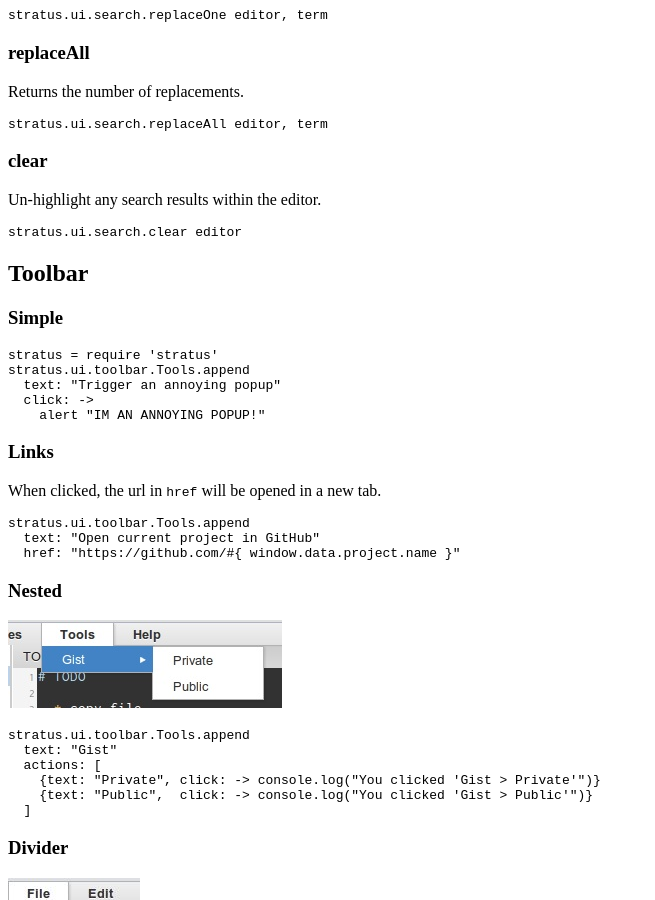
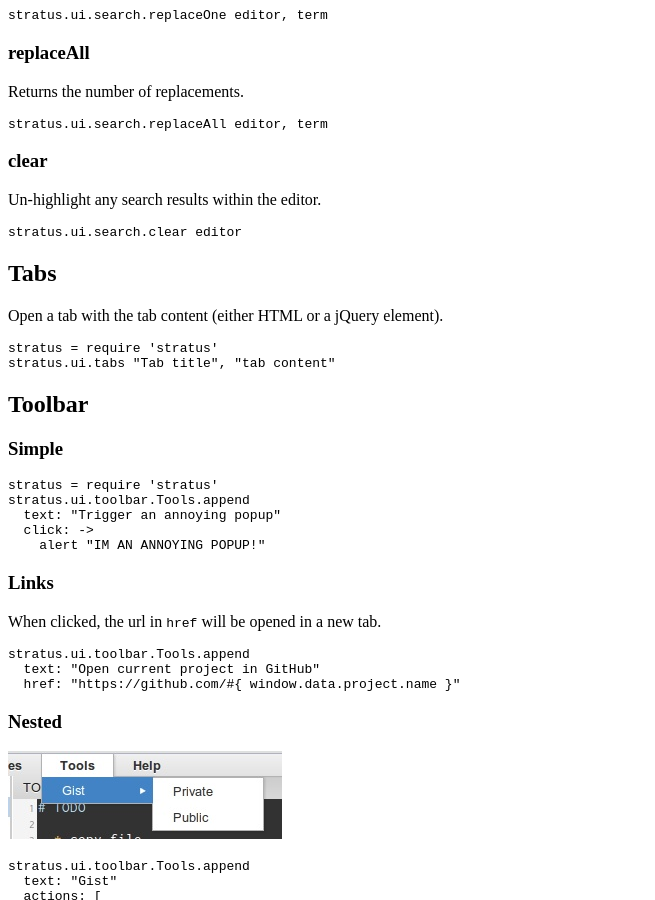
Before and after one commit to stratuseditor/stratuseditor.github.com.raw, a Jekyll site: the page built from _posts/2012-01-06-plugins.md, in a window 1280 px wide and 900 px high, scrolled down 4998 px. Shown: the whole window, without its empty margins (0-655 px from the left). Built offline with Jekyll 4.4.1, drawn with Linux system fonts in a browser that asks for light colours; Markdown is read by kramdown in place of the engine named in the settings.

Commit message:
document stratus.ui.tabs

```diff
--- a/_posts/2012-01-06-plugins.md
+++ b/_posts/2012-01-06-plugins.md
@@ -258,6 +258,12 @@ Un-highlight any search results within the editor.
     stratus.ui.search.clear editor
 
 
+## Tabs
+Open a tab with the tab content (either HTML or a jQuery element).
+
+    stratus = require 'stratus'
+    stratus.ui.tabs "Tab title", "tab content"
+
 ## Toolbar
 ### Simple
 
```
